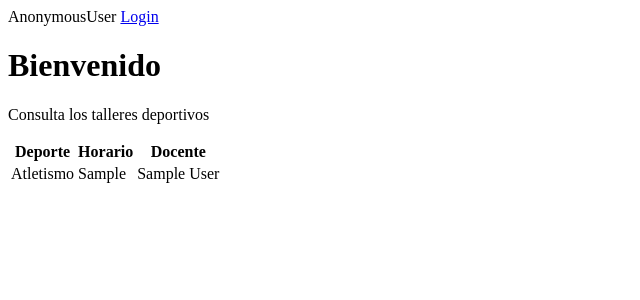
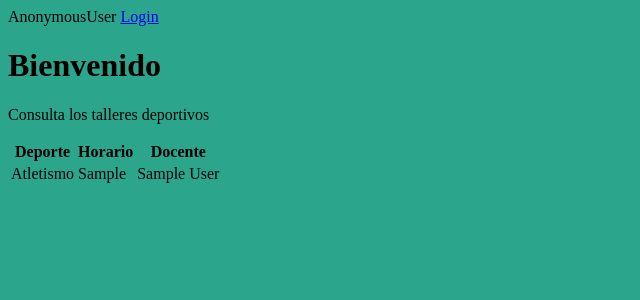
Before and after one commit to JuanPabloOS/deportes, a Django app: template apps/core/templates/home.html in a window 1280 px wide. Shown: the top 300 px of the page, without its empty margins (0-640 px from the left). Run offline with Django 3.2, Linux system fonts and the light colour scheme; the template is opened without the code that fills it: values that come from a table or form of the project are taken from there, others are empty; tables that the repository leaves empty hold one stand-in row (values such as "Sample post"); parts of the project's set-up code (start-up, migrations or seed data) failed here and were passed over.

Commit message:
Cargar static files

```diff
--- a/apps/core/templates/home.html
+++ b/apps/core/templates/home.html
@@ -1,13 +1,15 @@
+{% load static %}
 <!DOCTYPE html>
 <html lang="en">
 
 <head>
     <meta charset="UTF-8">
     <meta name="viewport" content="width=device-width, initial-scale=1.0">
+    <link rel="stylesheet" href="{% static 'css/styles.css' %}">
     <title>Document</title>
 </head>
 
-<body>
+<body class="bg-bright-green">
     {{ request.user }}
     <a href="{% url 'login' %}">Login</a>
     <h1>Bienvenido</h1>
--- a/deportes/settings.py
+++ b/deportes/settings.py
@@ -120,5 +120,6 @@ USE_TZ = True
 # https://docs.djangoproject.com/en/3.0/howto/static-files/
 
 STATIC_URL = '/static/'
+STATICFILES_DIRS = (os.path.join(BASE_DIR, 'static'),)
 MEDIA_ROOT = os.path.join(BASE_DIR, 'media')
 MEDIA_URL = '/media/'
--- /dev/null
+++ b/static/css/styles.css
@@ -0,0 +1,28 @@
+
+:root{
+    --dark-blue: #0A2342;
+    --bright-green: #2CA58D;
+    --sad-green: #84BC9C;
+    --white: #FFFDF7;
+    --pink: #F46197;
+}
+
+.bg-dark-blue{
+    background-color:var(--dark-blue) !important;
+}
+.bg-bright-green{
+    background-color:var(--bright-green);
+}
+.bg-white{
+ background-color: var(--white);
+}
+.bg-pink{
+    background-color: var(--pink);
+}
+.color-white{
+    color: var(--white) !important;
+}
+.title{
+    font-size:3rem;
+    color: white;
+}
```
